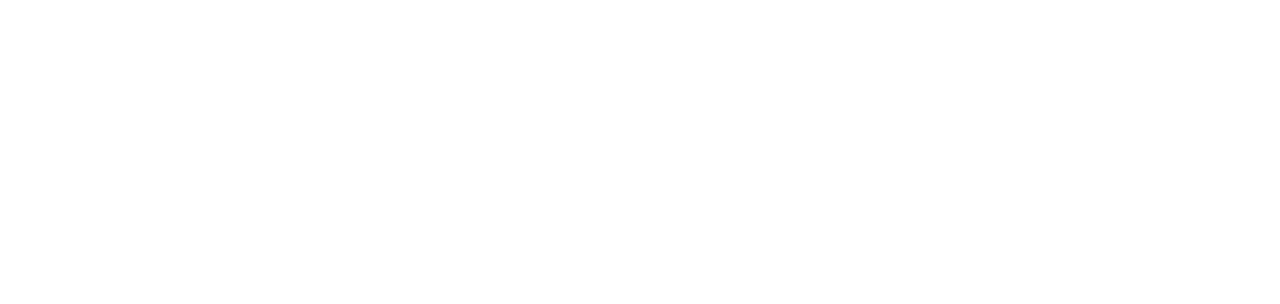
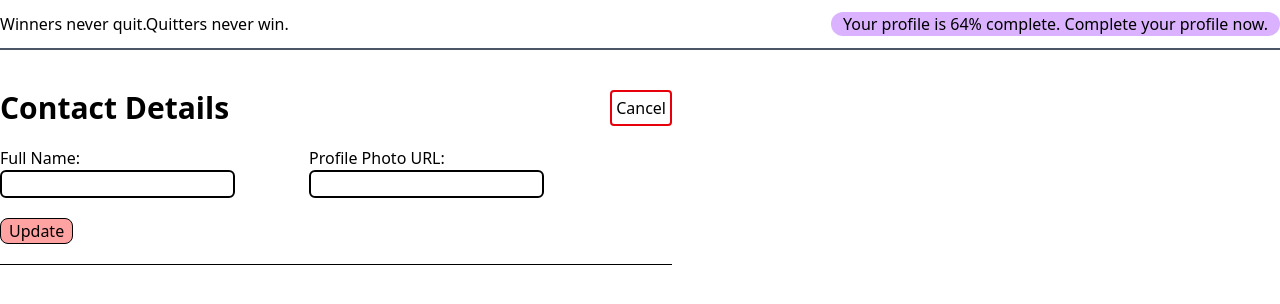
Before and after one commit to mohammedali64/Sharpener, a React (Vite) app in the folder expense-tracker/: page /profile in a window 1280 px wide. Before the commit this address had no page. Shown: the top 304 px of the page. Built offline with nearby package versions, Linux system fonts and the light colour scheme.

Commit message:
Added the update profile functionality using firebase api

```diff
--- a/expense-tracker/src/App.jsx
+++ b/expense-tracker/src/App.jsx
@@ -2,6 +2,7 @@
 import AuthForm from './Components/AuthForm'
 import { BrowserRouter,Router, Routes, Route } from 'react-router-dom'
 import Home from './Components/Home'
+import Profile from './Components/Profile'
 
 function App() {
   return (
@@ -9,6 +10,7 @@
       <Routes>
         <Route path="/auth" element={<AuthForm/>}/>
         <Route path="/" element={<Home/>}/>
+        <Route path='/profile' element={<Profile/>}/>
       </Routes>
     </>
   )
--- a/expense-tracker/src/Components/Home.jsx
+++ b/expense-tracker/src/Components/Home.jsx
@@ -1,9 +1,19 @@
 import React from 'react'
+import { useNavigate } from 'react-router-dom'
 
 const Home = () => {
+    const navigate = useNavigate();
+    const handleNavigate = () =>{
+        navigate("/profile");
+    }
   return (
-    <div>
-      Hello expense Tracker.
+    <div className='flex grid-cols-2 justify-between border-b-2 py-5'>
+      <div>
+        Hello expense Tracker.
+      </div>
+      <div className='bg-purple-200 px-3 rounded-3xl'>
+        Your Profile is incomplete.<button className='text-blue-700 cursor-pointer' onClick={handleNavigate}>Complete now</button>
+      </div>
     </div>
   )
 }
--- /dev/null
+++ b/expense-tracker/src/Components/Profile.jsx
@@ -0,0 +1,61 @@
+import React, { useState } from 'react'
+import { firebaseApiKey } from '../Api keys/signup.env';
+
+const Profile = () => {
+    const [name,setName] = useState('');
+    const [url,setUrl] = useState('');
+    const handleUpdate = async(event)=>{
+        event.preventDefault();
+        const response = await fetch(`https://identitytoolkit.googleapis.com/v1/accounts:update?key=${firebaseApiKey}`,{
+            method: 'POST',
+            headers: {
+                'Content-Type': 'application/json',
+            },
+            body: JSON.stringify({
+                idToken: localStorage.getItem('token'),
+                displayName: name,
+                photoURL: url,
+                returnSecureToken:true,
+            })
+        })
+        const data = await response.json();
+        console.log(data);
+    }
+  return (
+    <div>
+      <div className='flex grid-cols-2 justify-between py-3 border-b-gray-600 border-b-2'>
+        <div>
+            Winners never quit.Quitters never win.
+        </div>
+        <div className='bg-purple-300 px-3 rounded-3xl'>
+            Your profile is 64% complete. Complete your profile now.
+        </div>
+      </div>
+      <div className='w-2xl mt-10 border-b-[1px] pb-5'>
+        <form onSubmit={handleUpdate}>
+        <div className='flex flex-row justify-between'>
+            <div className='text-3xl font-bold'>Contact Details</div>
+            <button className='cursor-pointer border-2 border-red-600 p-1 rounded-sm'>Cancel</button>
+        </div>
+        <div className='flex flex-row justify-between py-5'>
+            <div>
+                <label htmlFor="name">Full Name: </label>
+                <input onChange={(e)=>setName(e.target.value)} id='name' name='name' className='border-2 rounded-md'/>
+            </div>
+            <div>
+                <label htmlFor='photoUrl'>Profile Photo URL: </label>
+                <input onChange={(e)=>setUrl(e.target.value)} id='photoUrl' name='photoUrl' className='border-2 rounded-md'/>
+            </div>
+        </div>
+        <div>
+            <div>
+                <button className='border-[1px] px-2 rounded-lg bg-red-300' type='submit'>Update</button>
+            </div>
+        </div>
+        </form>
+      </div>
+    </div>
+  )
+}
+
+export default Profile
```
